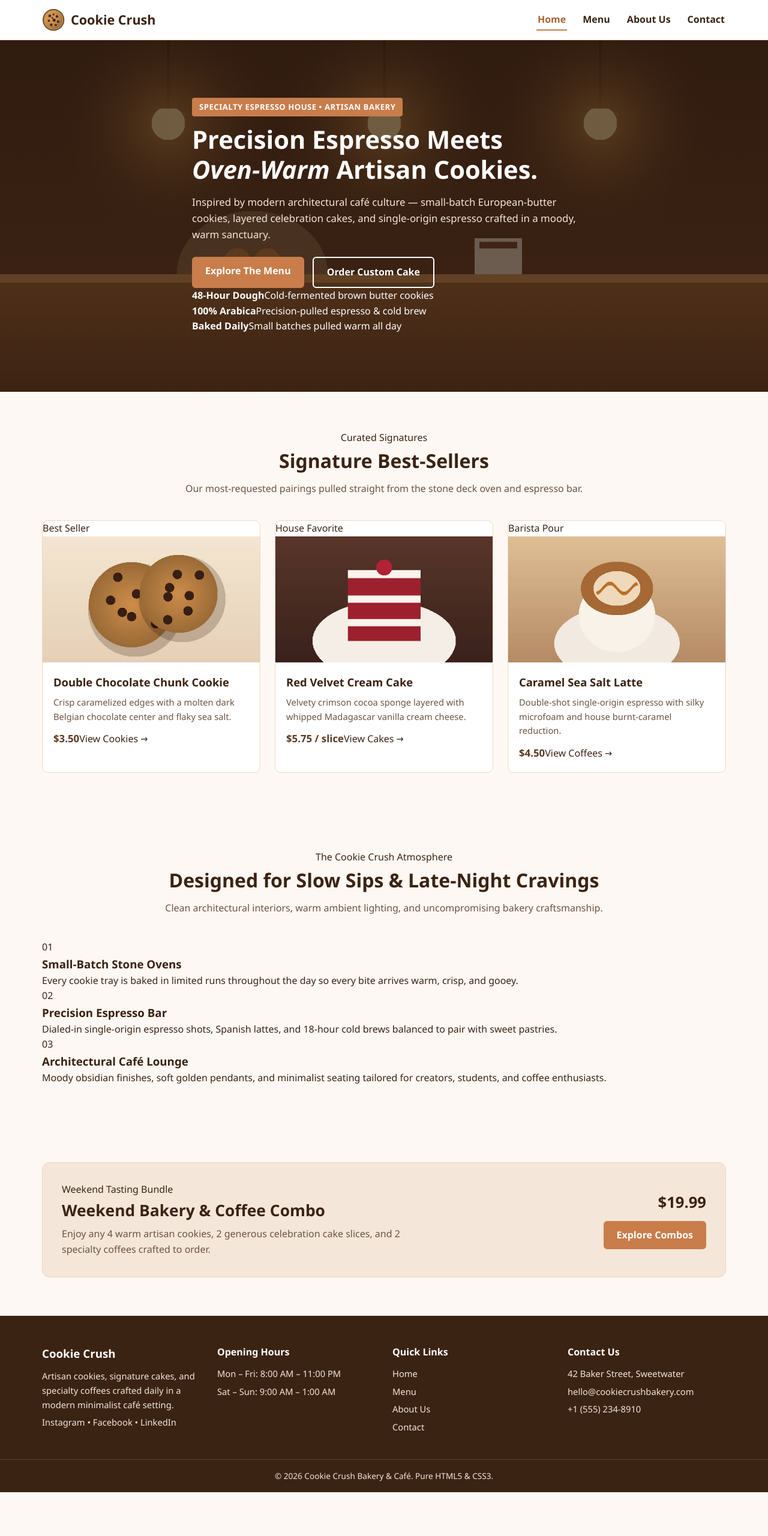
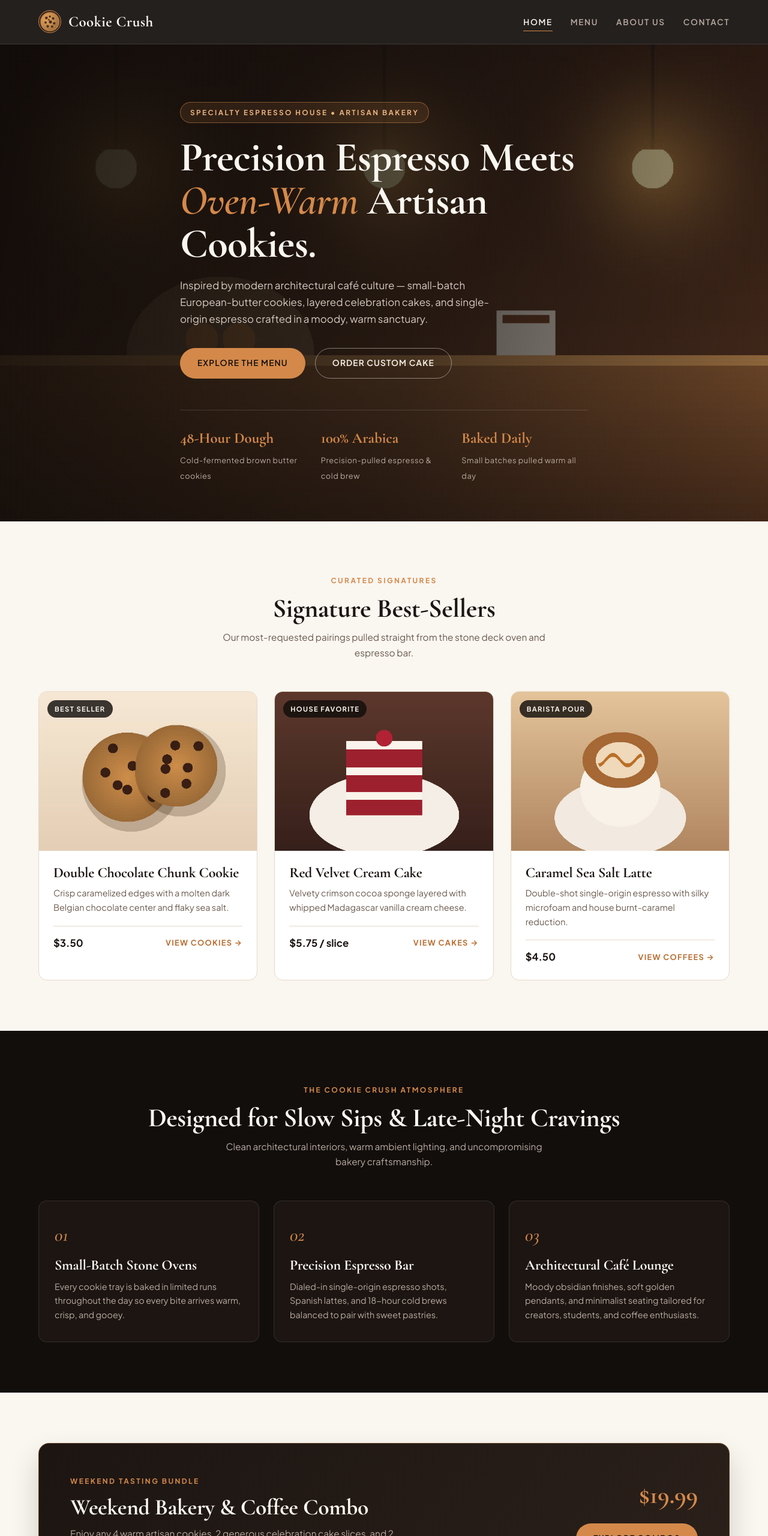
Before and after one commit to abdullahkhalid0053/Cookie-Crush-Cafe, a plain HTML site: page index.html in a window 1280 px wide. Shown: the top 2560 px of the page at 60% size. Before the commit the page ends 2487 px from the top, so only its background shows below. Drawn offline with nearby package versions, Linux system fonts and the light colour scheme.

Commit message:
Upgrade CSS3 editorial typography, obsidian theme, and responsive layouts

```diff
--- a/css/home.css
+++ b/css/home.css
@@ -1,71 +1,114 @@
 .hero {
-  background: linear-gradient(rgba(43, 24, 12, 0.68), rgba(43, 24, 12, 0.68)),
+  min-height: 88vh;
+  display: flex;
+  align-items: center;
+  background: linear-gradient(100deg, rgba(14, 10, 8, 0.92) 0%, rgba(18, 14, 12, 0.72) 55%, rgba(18, 14, 12, 0.35) 100%),
     url("../images/home/hero-bakery.jpg") center / cover no-repeat;
-  color: var(--surface-white);
-  padding: 96px 0;
+  color: var(--cream);
+  padding: 96px 0 64px 0;
 }
 
-.hero-content { max-width: 640px; }
+.hero-content { max-width: 680px; }
 
 .hero-tag {
   display: inline-block;
-  background-color: var(--caramel);
-  color: var(--surface-white);
-  font-size: 0.82rem;
+  border: 1px solid rgba(212, 137, 74, 0.5);
+  background-color: rgba(212, 137, 74, 0.12);
+  color: #e9b27e;
+  font-size: 0.74rem;
   font-weight: 700;
-  letter-spacing: 0.5px;
+  letter-spacing: 0.2em;
   text-transform: uppercase;
-  padding: 5px 12px;
-  border-radius: 4px;
-  margin-bottom: 14px;
+  padding: 7px 16px;
+  border-radius: 999px;
+  margin-bottom: 22px;
 }
 
-.hero h1 { font-size: 2.6rem; line-height: 1.2; margin-bottom: 16px; }
-.hero p { font-size: 1.05rem; color: var(--blush-accent); margin-bottom: 24px; }
-.hero-actions { display: flex; gap: 14px; flex-wrap: wrap; }
+.hero h1 { font-size: 4.3rem; line-height: 1.04; margin-bottom: 20px; color: var(--cream); }
+.hero h1 em { font-style: italic; color: var(--amber); font-weight: 600; }
+.hero p { font-size: 1.06rem; color: #d6cac0; max-width: 560px; margin-bottom: 34px; }
+.hero-actions { display: flex; gap: 16px; flex-wrap: wrap; margin-bottom: 52px; }
 
-.bestseller-grid { display: grid; grid-template-columns: repeat(3, 1fr); gap: 24px; }
+.hero-metrics {
+  display: grid;
+  grid-template-columns: repeat(3, 1fr);
+  gap: 24px;
+  padding-top: 26px;
+  border-top: 1px solid rgba(255, 255, 255, 0.14);
+}
+
+.metric-item strong { display: block; font-family: var(--font-serif); font-size: 1.55rem; color: var(--amber); margin-bottom: 2px; }
+.metric-item span { font-size: 0.8rem; color: var(--muted-dark); letter-spacing: 0.04em; }
+
+.bestseller-grid { display: grid; grid-template-columns: repeat(3, 1fr); gap: 28px; }
 
 .product-card {
-  background-color: var(--surface-white);
-  border: 1px solid var(--border-soft);
-  border-radius: 10px;
+  background-color: var(--surface);
+  border: 1px solid var(--border-light);
+  border-radius: 14px;
   overflow: hidden;
-  transition: transform 0.25s ease, box-shadow 0.25s ease;
+  transition: transform 0.35s ease, box-shadow 0.35s ease, border-color 0.35s ease;
 }
 
-.product-card:hover { transform: translateY(-5px); box-shadow: 0 10px 24px rgba(59, 35, 20, 0.1); }
-.product-card img { width: 100%; height: 210px; object-fit: cover; }
-.card-body { padding: 18px; }
-.card-body h3 { font-size: 1.15rem; margin-bottom: 8px; }
-.card-body p { font-size: 0.92rem; color: var(--text-muted); margin-bottom: 12px; }
-.price { font-weight: 700; color: var(--espresso); font-size: 1.05rem; }
+.product-card:hover { transform: translateY(-8px); box-shadow: 0 22px 44px rgba(18, 14, 12, 0.12); border-color: var(--amber); }
+.card-img-box { position: relative; height: 265px; overflow: hidden; }
+.card-img-box img { width: 100%; height: 100%; object-fit: cover; transition: transform 0.55s ease; }
+.product-card:hover .card-img-box img { transform: scale(1.07); }
 
-.combo-banner { padding-top: 0; }
+.card-pill {
+  position: absolute;
+  top: 14px;
+  left: 14px;
+  background-color: rgba(18, 14, 12, 0.82);
+  backdrop-filter: blur(6px);
+  color: var(--cream);
+  font-size: 0.7rem;
+  font-weight: 700;
+  text-transform: uppercase;
+  letter-spacing: 0.12em;
+  padding: 5px 12px;
+  border-radius: 999px;
+}
+
+.card-body { padding: 24px; }
+.card-body h3 { font-size: 1.5rem; margin-bottom: 8px; color: var(--espresso-deep); }
+.card-body p { font-size: 0.9rem; color: var(--muted-light); margin-bottom: 18px; }
+.card-meta { display: flex; justify-content: space-between; align-items: center; padding-top: 14px; border-top: 1px solid var(--border-light); }
+.price { font-weight: 700; color: var(--espresso-deep); font-size: 1.05rem; }
+.card-link { font-size: 0.8rem; font-weight: 700; text-transform: uppercase; letter-spacing: 0.1em; color: var(--amber-hover); }
+
+.craft-band { background-color: var(--obsidian); color: var(--cream); }
+.craft-band .section-header h2 { color: var(--cream); }
+.craft-band .section-header p { color: var(--muted-dark); }
+.craft-grid { display: grid; grid-template-columns: repeat(3, 1fr); gap: 24px; }
+
+.craft-card {
+  background-color: var(--espresso-deep);
+  border: 1px solid var(--border-dark);
+  border-radius: 14px;
+  padding: 32px 26px;
+  transition: border-color 0.3s ease, transform 0.3s ease;
+}
+
+.craft-card:hover { border-color: var(--amber); transform: translateY(-4px); }
+.craft-num { font-family: var(--font-serif); font-size: 1.9rem; color: var(--amber); font-style: italic; margin-bottom: 12px; display: block; }
+.craft-card h3 { font-size: 1.5rem; color: var(--cream); margin-bottom: 10px; }
+.craft-card p { font-size: 0.9rem; color: var(--muted-dark); }
 
 .combo-box {
-  background-color: var(--blush-accent);
-  border: 1px solid var(--border-soft);
-  border-radius: 12px;
-  padding: 32px;
+  background: linear-gradient(125deg, var(--espresso-deep) 0%, var(--walnut) 100%);
+  border: 1px solid rgba(212, 137, 74, 0.35);
+  border-radius: 18px;
+  padding: 48px 52px;
   display: flex;
   justify-content: space-between;
   align-items: center;
-  gap: 24px;
+  gap: 32px;
+  color: var(--cream);
+  box-shadow: 0 24px 48px rgba(18, 14, 12, 0.18);
 }
 
-.badge {
-  display: inline-block;
-  background-color: var(--espresso);
-  color: var(--surface-white);
-  font-size: 0.78rem;
-  font-weight: 600;
-  padding: 4px 10px;
-  border-radius: 4px;
-  margin-bottom: 8px;
-}
-
-.combo-text h2 { font-size: 1.65rem; margin-bottom: 6px; }
-.combo-text p { color: var(--text-muted); max-width: 580px; }
+.combo-text h2 { font-size: 2.35rem; color: var(--cream); margin-bottom: 10px; }
+.combo-text p { color: var(--muted-dark); max-width: 560px; font-size: 0.96rem; }
 .combo-cta { text-align: right; flex-shrink: 0; }
-.combo-price { display: block; font-size: 1.6rem; font-weight: 700; color: var(--cocoa-dark); margin-bottom: 10px; }
+.combo-price { display: block; font-family: var(--font-serif); font-size: 2.6rem; font-weight: 700; color: var(--amber); margin-bottom: 12px; }
--- a/css/style.css
+++ b/css/style.css
@@ -1,87 +1,108 @@
+@import url('https://fonts.googleapis.com/css2?family=Cormorant+Garamond:ital,wght@0,500;0,600;0,700;1,500;1,600&family=Plus+Jakarta+Sans:wght@400;500;600;700&display=swap');
+
 :root {
-  --bg-cream: #fdf8f3;
-  --surface-white: #ffffff;
-  --cocoa-dark: #3b2314;
-  --espresso: #5c3a21;
-  --caramel: #c87d4b;
-  --caramel-dark: #a86234;
-  --blush-accent: #f4e6d8;
-  --text-muted: #6b5344;
-  --border-soft: #ead9c8;
+  --obsidian: #120e0c;
+  --espresso-deep: #1c1512;
+  --walnut: #2b201a;
+  --cream: #faf6f0;
+  --stone: #f1e9de;
+  --surface: #ffffff;
+  --amber: #d4894a;
+  --amber-hover: #b96e32;
+  --muted-dark: #b9aba0;
+  --muted-light: #6a5a4e;
+  --border-light: #e5d9ca;
+  --border-dark: rgba(255, 255, 255, 0.1);
+  --font-serif: "Cormorant Garamond", Georgia, serif;
+  --font-sans: "Plus Jakarta Sans", -apple-system, sans-serif;
 }
 
 * { box-sizing: border-box; margin: 0; padding: 0; }
-
-body {
-  font-family: "Segoe UI", Tahoma, Geneva, Verdana, sans-serif;
-  background-color: var(--bg-cream);
-  color: var(--cocoa-dark);
-  line-height: 1.6;
-}
-
-a { color: inherit; text-decoration: none; }
+html { scroll-behavior: smooth; }
+body { font-family: var(--font-sans); background-color: var(--cream); color: var(--espresso-deep); line-height: 1.65; }
+h1, h2, h3, h4 { font-family: var(--font-serif); font-weight: 700; line-height: 1.12; letter-spacing: -0.01em; }
+a { color: inherit; text-decoration: none; transition: all 0.28s ease; }
 img { display: block; max-width: 100%; }
 
-.container { width: 90%; max-width: 1140px; margin: 0 auto; }
-.section-pad { padding: 64px 0; }
-.alt-bg { background-color: #f9f1e8; }
+.container { width: 90%; max-width: 1180px; margin: 0 auto; }
+.section-pad { padding: 84px 0; }
+.alt-bg { background-color: var(--stone); }
 
 .site-header {
-  background-color: var(--surface-white);
-  border-bottom: 1px solid var(--border-soft);
+  background-color: rgba(18, 14, 12, 0.92);
+  backdrop-filter: blur(14px);
+  border-bottom: 1px solid var(--border-dark);
   position: sticky;
   top: 0;
   z-index: 100;
 }
 
-.nav-wrapper { display: flex; justify-content: space-between; align-items: center; padding: 14px 0; }
-.logo { display: flex; align-items: center; gap: 10px; font-size: 1.35rem; font-weight: 700; color: var(--cocoa-dark); }
-.logo-img { width: 38px; height: 38px; object-fit: contain; border-radius: 50%; }
-.nav-list { list-style: none; display: flex; gap: 24px; }
+.nav-wrapper { display: flex; justify-content: space-between; align-items: center; padding: 16px 0; }
+.logo { display: flex; align-items: center; gap: 12px; color: var(--cream); }
+.logo-img { width: 38px; height: 38px; border-radius: 50%; object-fit: cover; border: 1.5px solid var(--amber); }
+.logo-text { font-family: var(--font-serif); font-size: 1.55rem; font-weight: 700; letter-spacing: 0.02em; }
+.nav-list { list-style: none; display: flex; align-items: center; gap: 30px; }
 
 .nav-list a {
+  color: var(--muted-dark);
+  font-size: 0.85rem;
   font-weight: 600;
-  padding: 6px 2px;
-  border-bottom: 2px solid transparent;
-  transition: color 0.25s ease, border-color 0.25s ease;
+  text-transform: uppercase;
+  letter-spacing: 0.12em;
+  padding: 6px 0;
+  border-bottom: 1.5px solid transparent;
 }
 
-.nav-list a:hover, .nav-list a.active { color: var(--caramel-dark); border-bottom-color: var(--caramel); }
+.nav-list a:hover, .nav-list a.active { color: var(--cream); border-bottom-color: var(--amber); }
 
 .btn {
   display: inline-block;
-  padding: 11px 22px;
-  border-radius: 6px;
+  padding: 13px 28px;
+  border-radius: 999px;
+  font-size: 0.86rem;
   font-weight: 600;
-  border: none;
+  letter-spacing: 0.08em;
+  text-transform: uppercase;
+  border: 1.5px solid transparent;
   cursor: pointer;
-  transition: background-color 0.25s ease, color 0.25s ease;
 }
 
-.btn-primary { background-color: var(--caramel); color: var(--surface-white); }
-.btn-primary:hover { background-color: var(--caramel-dark); }
-.btn-outline { border: 2px solid var(--surface-white); color: var(--surface-white); }
-.btn-outline:hover { background-color: var(--surface-white); color: var(--cocoa-dark); }
+.btn-primary { background-color: var(--amber); color: var(--obsidian); }
+.btn-primary:hover { background-color: #e49c5e; transform: translateY(-2px); box-shadow: 0 10px 26px rgba(212, 137, 74, 0.32); }
+.btn-outline { border-color: rgba(250, 246, 240, 0.45); color: var(--cream); }
+.btn-outline:hover { background-color: var(--cream); color: var(--obsidian); border-color: var(--cream); }
+
+.eyebrow {
+  display: inline-block;
+  font-size: 0.75rem;
+  font-weight: 700;
+  text-transform: uppercase;
+  letter-spacing: 0.2em;
+  color: var(--amber);
+  margin-bottom: 12px;
+}
 
 .page-banner {
-  background: linear-gradient(rgba(43, 24, 12, 0.72), rgba(43, 24, 12, 0.72)),
+  background: linear-gradient(180deg, rgba(18, 14, 12, 0.82), rgba(18, 14, 12, 0.9)),
     url("../images/home/hero-bakery.jpg") center / cover no-repeat;
-  color: var(--surface-white);
+  color: var(--cream);
   text-align: center;
-  padding: 64px 0;
+  padding: 88px 0;
+  border-bottom: 1px solid var(--border-dark);
 }
 
-.page-banner h1 { font-size: 2.3rem; margin-bottom: 10px; }
-.page-banner p { color: var(--blush-accent); max-width: 620px; margin: 0 auto; }
-.section-header { text-align: center; margin-bottom: 40px; }
-.section-header h2 { font-size: 2rem; margin-bottom: 8px; }
-.section-header p { color: var(--text-muted); }
+.page-banner h1 { font-size: 3.3rem; margin-bottom: 12px; }
+.page-banner p { color: var(--muted-dark); max-width: 600px; margin: 0 auto; font-size: 1rem; }
 
-.site-footer { background-color: var(--cocoa-dark); color: var(--blush-accent); padding-top: 48px; }
-.footer-grid { display: grid; grid-template-columns: repeat(4, 1fr); gap: 28px; padding-bottom: 36px; }
-.footer-col h3, .footer-col h4 { color: var(--surface-white); margin-bottom: 12px; }
-.footer-col p { font-size: 0.92rem; margin-bottom: 6px; }
+.section-header { text-align: center; margin-bottom: 52px; }
+.section-header h2 { font-size: 2.75rem; color: var(--espresso-deep); margin-bottom: 10px; }
+.section-header p { color: var(--muted-light); max-width: 560px; margin: 0 auto; font-size: 0.96rem; }
+
+.site-footer { background-color: var(--obsidian); color: var(--muted-dark); padding-top: 64px; border-top: 1px solid var(--border-dark); }
+.footer-grid { display: grid; grid-template-columns: 1.4fr 1fr 0.9fr 1.1fr; gap: 36px; padding-bottom: 44px; }
+.footer-col h3 { font-size: 1.65rem; color: var(--cream); margin-bottom: 12px; }
+.footer-col h4 { font-family: var(--font-sans); font-size: 0.78rem; text-transform: uppercase; letter-spacing: 0.16em; color: var(--amber); margin-bottom: 14px; }
+.footer-col p, .footer-links li { font-size: 0.9rem; margin-bottom: 8px; }
 .footer-links { list-style: none; }
-.footer-links li { margin-bottom: 6px; font-size: 0.92rem; }
-.footer-links a:hover, .social-links a:hover { color: var(--caramel); text-decoration: underline; }
-.footer-bottom { border-top: 1px solid rgba(255, 255, 255, 0.12); text-align: center; padding: 16px; font-size: 0.85rem; }
+.footer-links a:hover, .social-links a:hover { color: var(--cream); }
+.footer-bottom { border-top: 1px solid var(--border-dark); text-align: center; padding: 20px; font-size: 0.82rem; color: #8c7d72; }
```
Also changed, not shown: css/menu.css (+42 -40 lines), css/pages.css (+59 -63 lines), css/responsive.css (+21 -18 lines).
